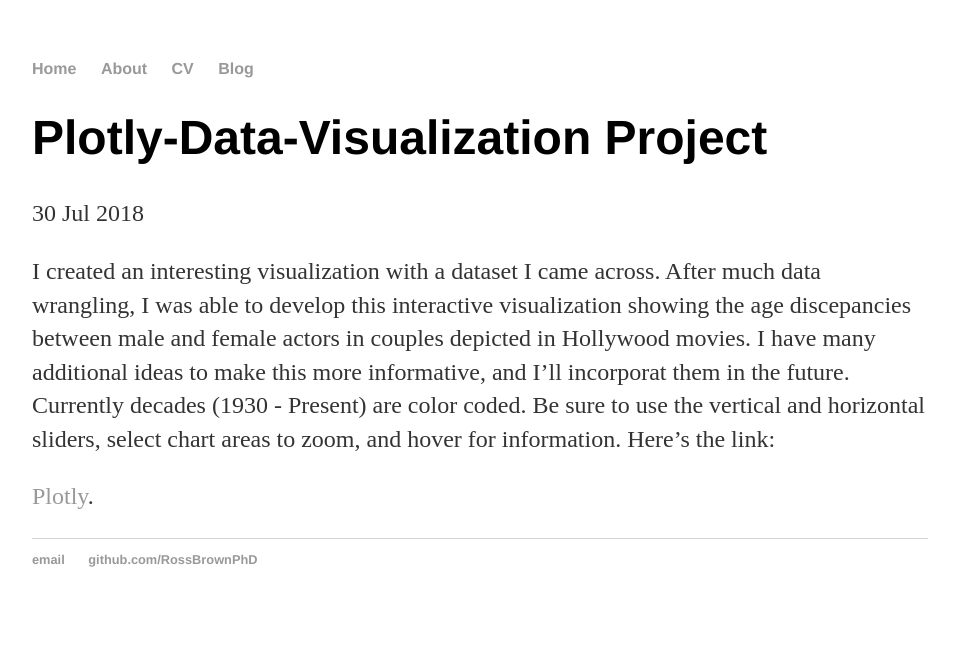
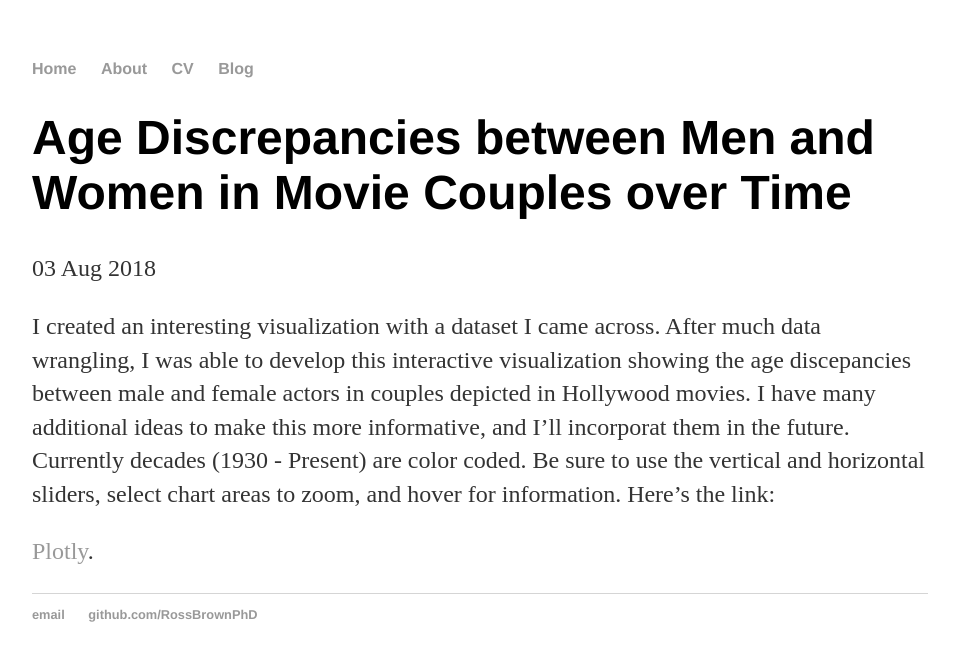
Before and after one commit to RossBrownPhD/RossBrownPhD.github.io, a Jekyll site: the page built from _posts/2018-07-30-Plotly-Data-Visualization.md, in a window 1280 px wide. Shown: the top 661 px of the page, without its empty margins (160-1114 px from the left). Built offline with Jekyll 4.4.1, drawn with Linux system fonts in a browser that asks for light colours.

Commit message:
Update 2018-07-30-Plotly-Data-Visualization.md

```diff
--- a/_posts/2018-07-30-Plotly-Data-Visualization.md
+++ b/_posts/2018-07-30-Plotly-Data-Visualization.md
@@ -1,7 +1,7 @@
 ---
 layout: post
-title: "Plotly-Data-Visualization Project"
-date: 2018-07-30
+title: "Age Discrepancies between Men and Women in Movie Couples over Time"
+date: 2018-08-03
 ---
 
 I created an interesting visualization with a dataset I came across. After much data wrangling, I was able to develop this interactive visualization showing the age discepancies between male and female actors in couples depicted in Hollywood movies. I have many additional ideas to make this more informative, and I'll incorporat them in the future. Currently decades (1930 - Present) are color coded. Be sure to use the vertical and horizontal sliders, select chart areas to zoom, and hover for information.
```
